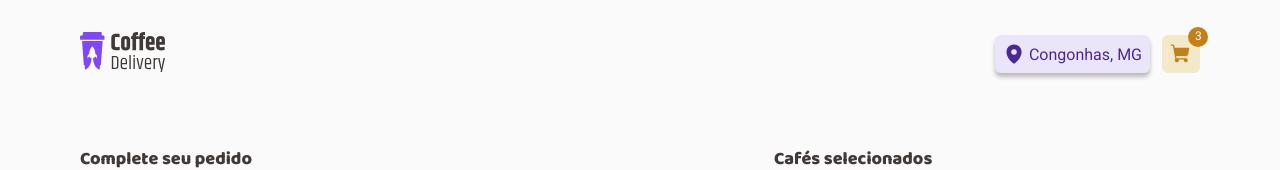
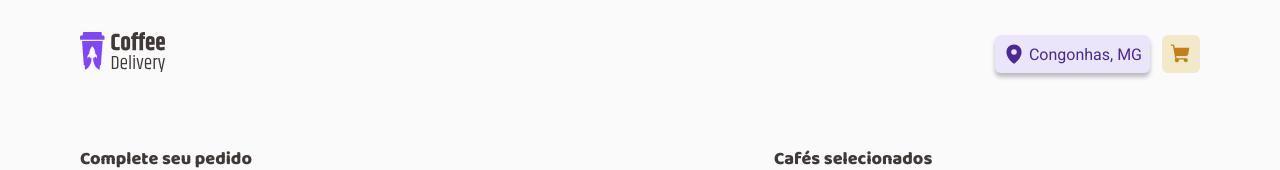
Before and after one commit to lucascnascimento/ignite-desafio-02, a React (Vite) app: page /checkout in a window 1280 px wide. Shown: the top 170 px of the page. Built offline with nearby package versions, Linux system fonts and the light colour scheme.

Commit message:
feat: add to the header the current number of items inside the cart

```diff
--- a/src/components/Header/index.tsx
+++ b/src/components/Header/index.tsx
@@ -4,8 +4,11 @@ import { ShoppingCart, MapPin } from "phosphor-react";
 import logo from "../../assets/images/logo.svg";
 import { Link } from "react-router-dom";
 import { ROUTES } from "../../utils/constants";
+import { useCart } from "../../contexts/Cart/useCart";
 
 export const Header = () => {
+  const { numberOfItems } = useCart();
+
   return (
     <HeaderContainer>
       <Link to={ROUTES.home}>
@@ -19,7 +22,7 @@ export const Header = () => {
         <Link to={ROUTES.checkout}>
           <Cart>
             <ShoppingCart weight="fill" size={22} />
-            <Counter>3</Counter>
+            {!!numberOfItems && <Counter>{numberOfItems}</Counter>}
           </Cart>
         </Link>
       </div>
--- a/src/components/Header/styles.ts
+++ b/src/components/Header/styles.ts
@@ -49,5 +49,5 @@ export const Counter = styled.div`
   left: 26.35px;
   font-size: 0.75rem;
   border-radius: 50%;
-  line-height: 130%;
+  line-height: 0;
 `;
```
